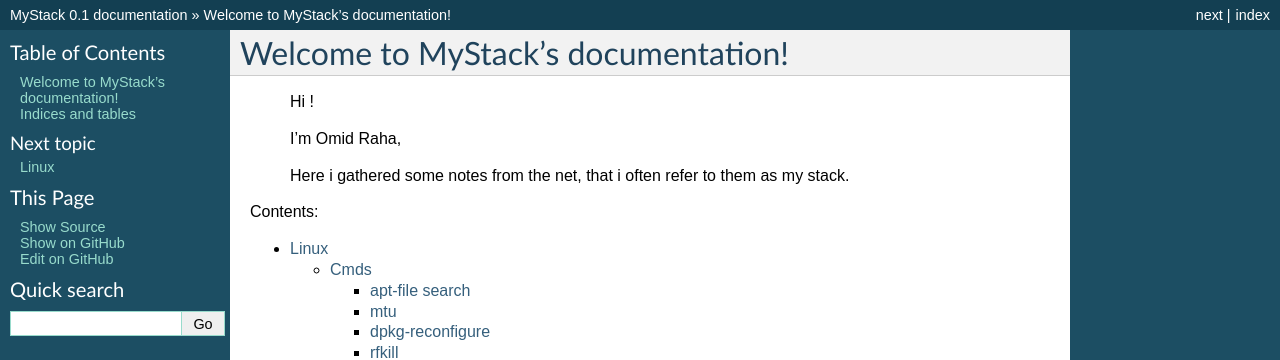
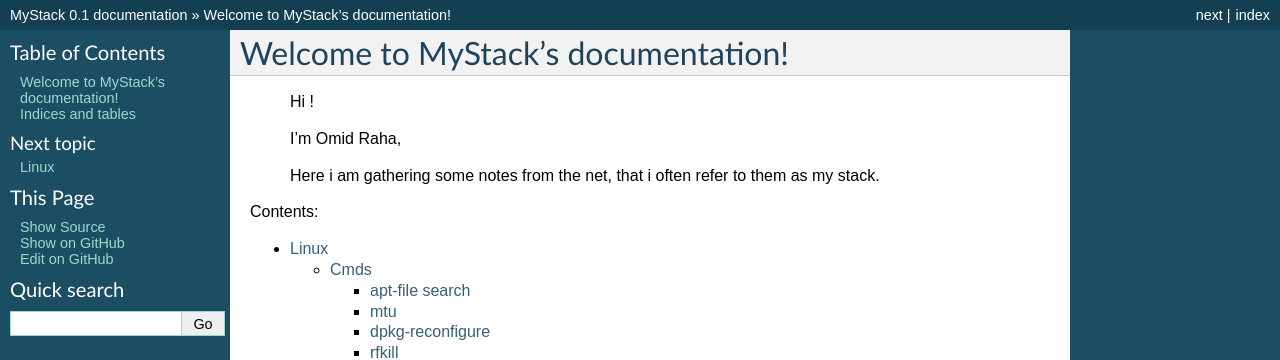
Before and after one commit to omidraha/mystack, a Sphinx documentation site: the page built from source/index.rst, in a window 1280 px wide. Shown: the top 360 px of the page. Built offline with Sphinx 7.4.7, drawn with Linux system fonts in a browser that asks for light colours.

Commit message:
Update index.rst

```diff
--- a/source/index.rst
+++ b/source/index.rst
@@ -10,7 +10,7 @@ Welcome to MyStack's documentation!
 
     I'm Omid Raha,
 
-    Here i gathered some notes from the net, that i often refer to them as my stack.
+    Here i am gathering some notes from the net, that i often refer to them as my stack.
 
 
 Contents:
```
